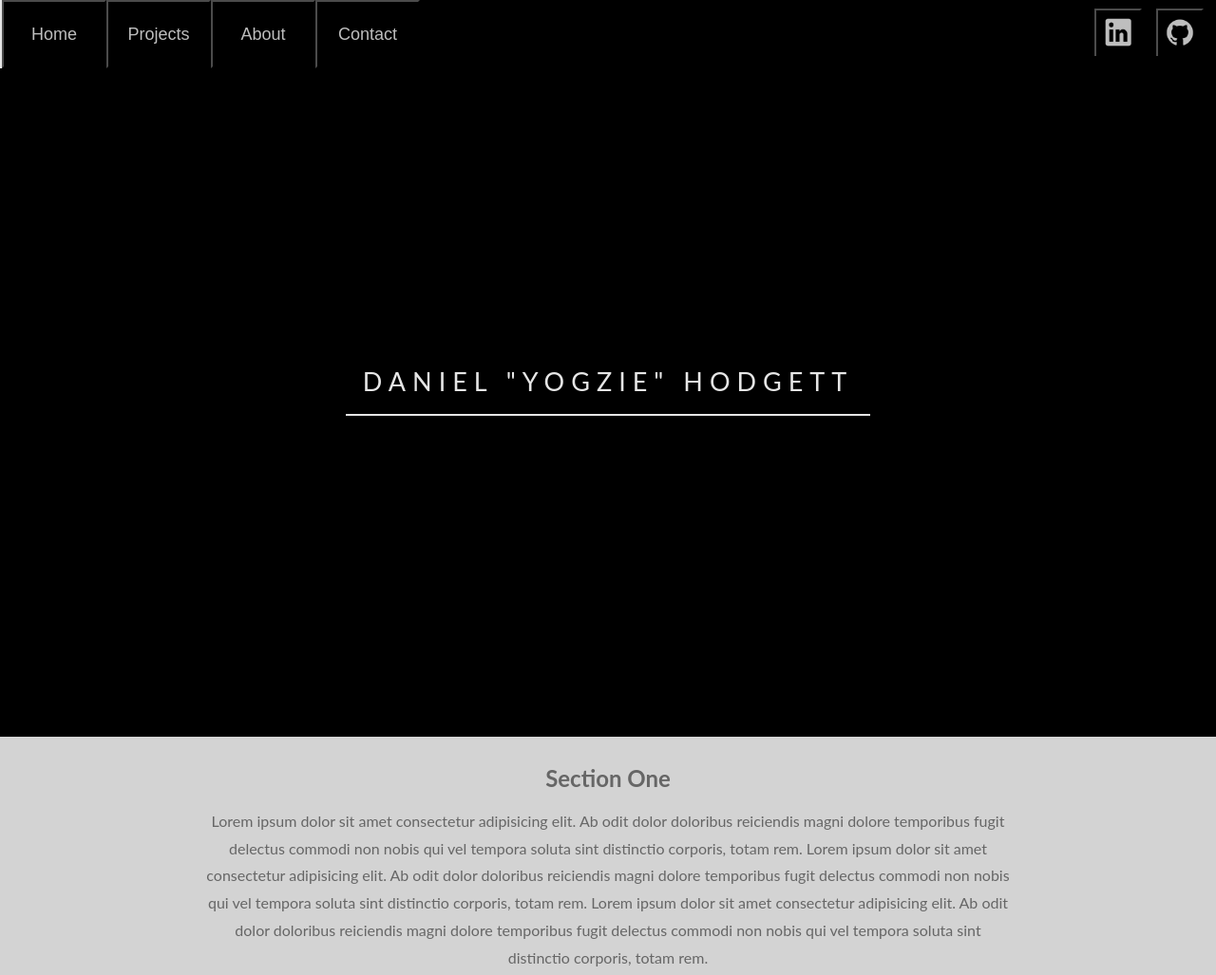
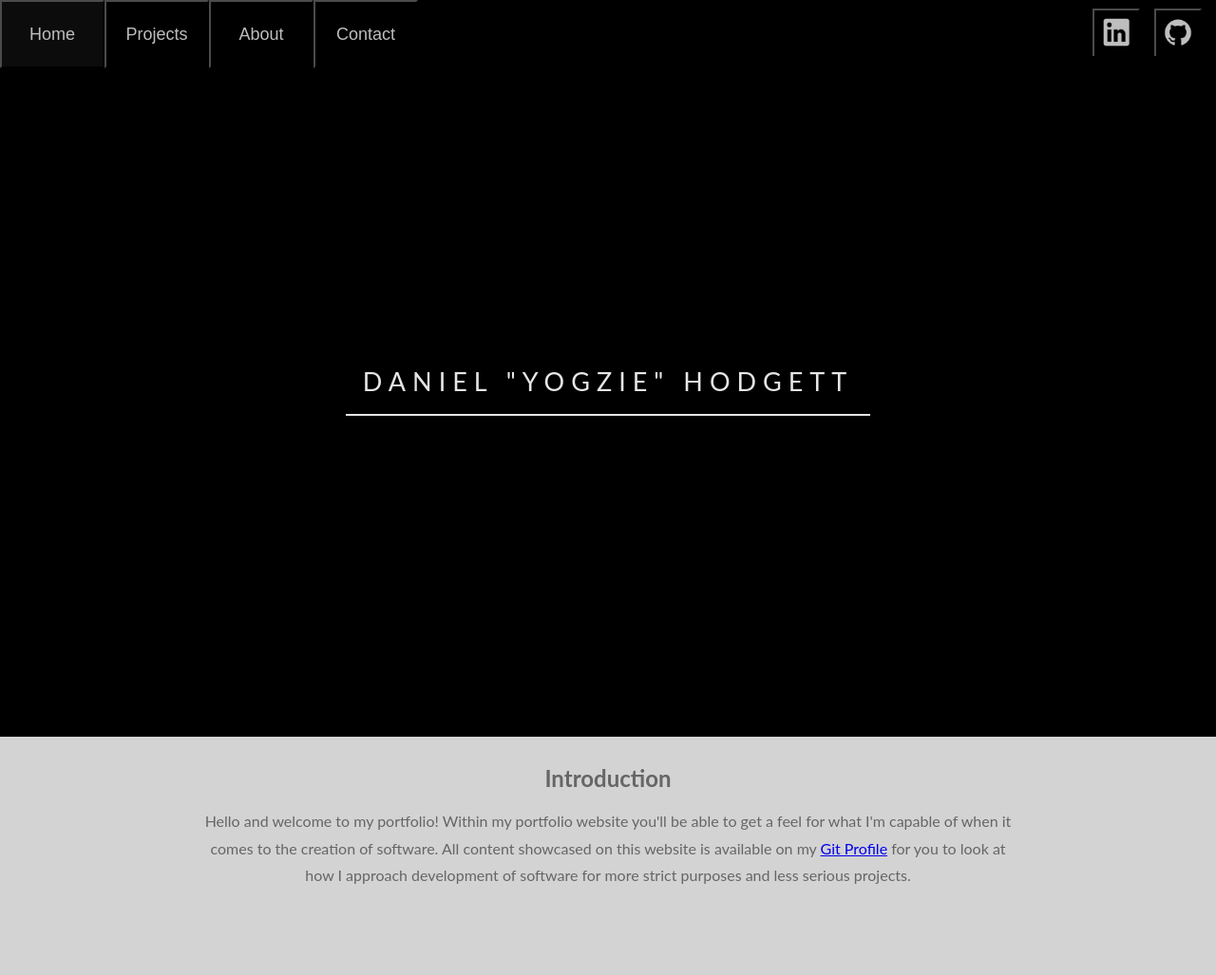
Before and after one commit to Yogzie/Yogzie.github.io, a plain HTML site: page index.html in a window 1280 px wide. Shown: the top 1027 px of the page at 95% size. Drawn offline with Linux system fonts and the light colour scheme.

Commit message:
Commenting and content.

```diff
--- a/css/style.css
+++ b/css/style.css
@@ -21,6 +21,7 @@ h2 {
     margin: 0;
 }
 
+/* Navbar Styling */
 
 .navbar {
     background-color: black;
@@ -30,7 +31,6 @@ h2 {
     opacity: 0.9;
     top: 0px;
     display: flex;
-    border-left: 2px solid white;
 }
 
 .navLeftMenu {
@@ -91,7 +91,10 @@ h2 {
 
 }
 
+/*Navbar Styling Over */
 
+
+/*Parralax Styling */
 
 .pimg1, .pimg2, .pimg3 {
     position: relative;
@@ -118,6 +121,8 @@ h2 {
     min-height: 100%;
 }
 
+/*Parralax Styling Over
+*/
 section {
     height: 200px;
     text-align: center;
--- a/index.html
+++ b/index.html
@@ -16,8 +16,8 @@
         </div>
 
         <section class="section section-light">
-            <h2>Section One</h2>
-            <p>Lorem ipsum dolor sit amet consectetur adipisicing elit. Ab odit dolor doloribus reiciendis magni dolore temporibus fugit delectus commodi non nobis qui vel tempora soluta sint distinctio corporis, totam rem. Lorem ipsum dolor sit amet consectetur adipisicing elit. Ab odit dolor doloribus reiciendis magni dolore temporibus fugit delectus commodi non nobis qui vel tempora soluta sint distinctio corporis, totam rem. Lorem ipsum dolor sit amet consectetur adipisicing elit. Ab odit dolor doloribus reiciendis magni dolore temporibus fugit delectus commodi non nobis qui vel tempora soluta sint distinctio corporis, totam rem.</p>
+            <h2>Introduction</h2>
+            <p>Hello and welcome to my portfolio! Within my portfolio website you'll be able to get a feel for what I'm capable of when it comes to the creation of software. All content showcased on this website is available on my <a href="https://github.com/Yogzie">Git Profile</a> for you to look at how I approach development of software for more strict purposes and less serious projects.</p>
         </section>
 
         <div class="pimg2">
```
